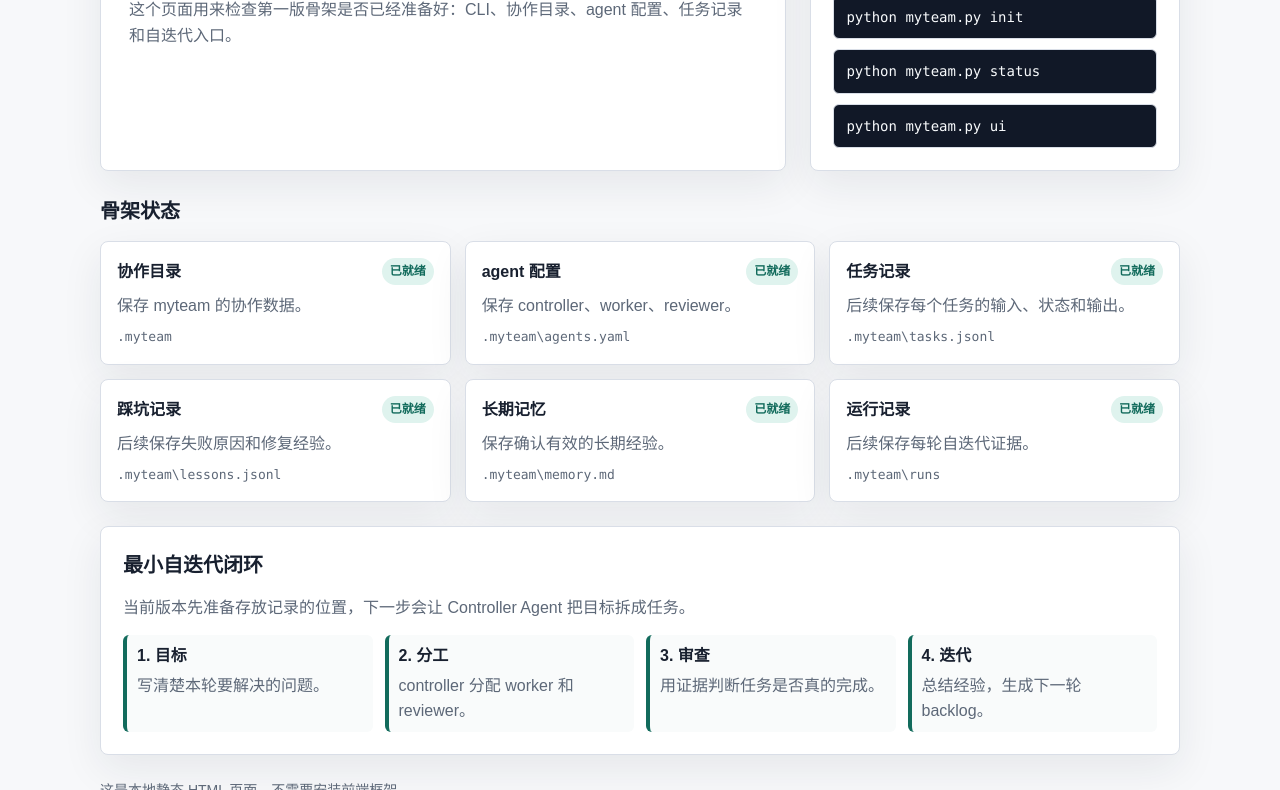
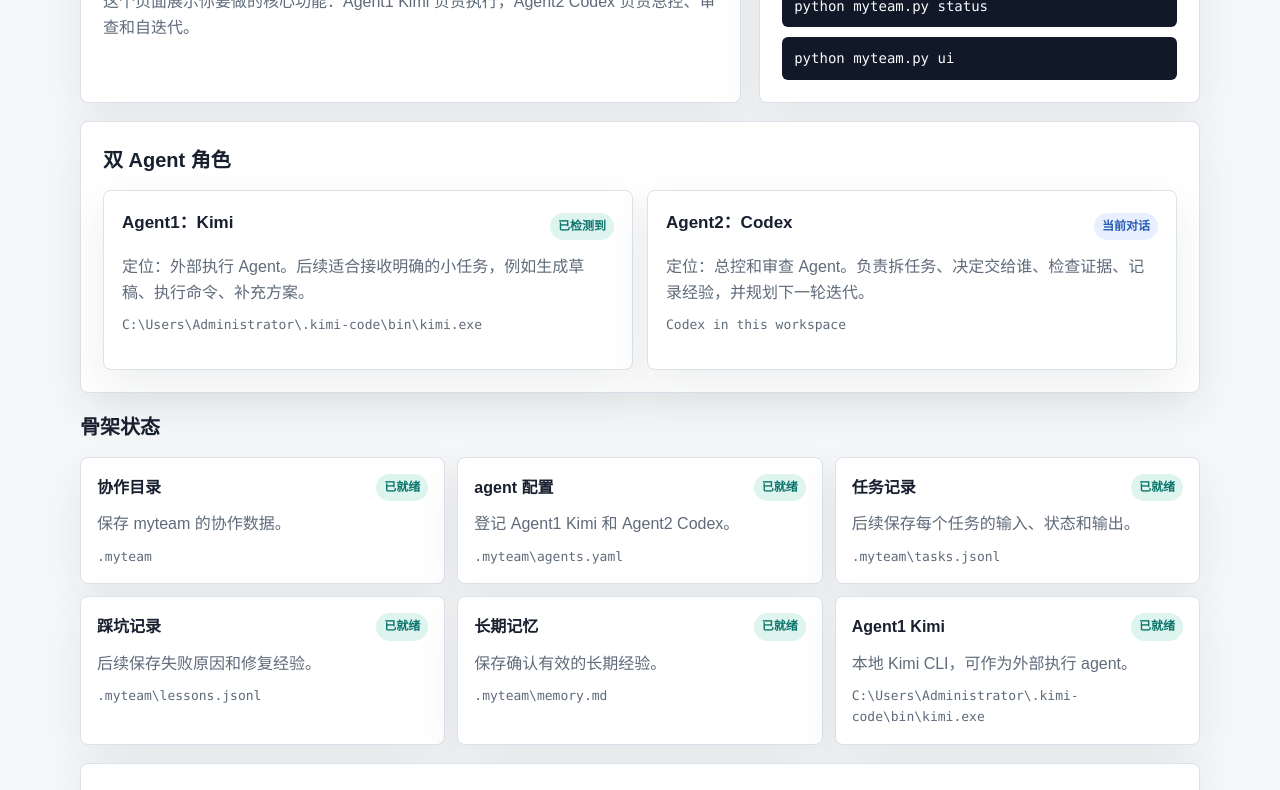
Before and after one commit to jhryo25/myteamOUO, a plain HTML site: page index.html in a window 1280 px wide. Shown: the part 116-906 px from the top of the page. Drawn offline with Linux system fonts and the light colour scheme.

Commit message:
展示 Kimi 和 Codex 双 agent MVP

```diff
--- a/index.html
+++ b/index.html
@@ -3,19 +3,21 @@
 <head>
   <meta charset="utf-8">
   <meta name="viewport" content="width=device-width, initial-scale=1">
-  <title>myteam MVP 验收面板</title>
+  <title>myteam A2A MVP 验收面板</title>
   <style>
     :root {
-      --bg: #f7f8fa;
+      --bg: #f6f7f9;
       --surface: #ffffff;
       --text: #18202f;
-      --muted: #5d6878;
-      --line: #d9dee7;
-      --accent: #126b5c;
-      --accent-soft: #dff3ee;
+      --muted: #5f6b7a;
+      --line: #dce2ea;
+      --accent: #0f766e;
+      --accent-soft: #def5ef;
+      --blue: #275db3;
+      --blue-soft: #e8f0ff;
       --warn: #8a5a00;
       --warn-soft: #fff2cf;
-      --shadow: 0 14px 40px rgba(24, 32, 47, 0.08);
+      --shadow: 0 16px 44px rgba(24, 32, 47, 0.08);
     }
 
     * {
@@ -31,34 +33,34 @@
     }
 
     .shell {
-      width: min(1080px, calc(100% - 32px));
+      width: min(1120px, calc(100% - 32px));
       margin: 0 auto;
       padding: 32px 0 44px;
     }
 
     header {
       display: grid;
-      grid-template-columns: minmax(0, 1.3fr) minmax(260px, 0.7fr);
-      gap: 24px;
-      align-items: stretch;
-      margin-bottom: 24px;
+      grid-template-columns: minmax(0, 1.2fr) minmax(280px, 0.8fr);
+      gap: 18px;
+      margin-bottom: 18px;
     }
 
-    .intro,
     .panel,
-    .status-item {
+    .agent,
+    .status-item,
+    .step {
       background: var(--surface);
       border: 1px solid var(--line);
       border-radius: 8px;
       box-shadow: var(--shadow);
     }
 
-    .intro {
-      padding: 28px;
+    .panel {
+      padding: 22px;
     }
 
     h1 {
-      margin: 0 0 12px;
+      margin: 0 0 10px;
       font-size: 34px;
       line-height: 1.18;
     }
@@ -68,22 +70,21 @@
       font-size: 20px;
     }
 
+    h3 {
+      margin: 0 0 8px;
+      font-size: 17px;
+    }
+
     p {
       margin: 0;
       color: var(--muted);
     }
 
-    .commands {
-      display: grid;
-      gap: 10px;
-      padding: 22px;
-    }
-
     code {
       display: block;
       padding: 10px 12px;
+      margin-top: 10px;
       overflow-wrap: anywhere;
-      border: 1px solid var(--line);
       border-radius: 6px;
       background: #111827;
       color: #f8fafc;
@@ -93,30 +94,27 @@
 
     main {
       display: grid;
-      gap: 24px;
+      gap: 18px;
     }
 
-    .grid {
+    .agents {
       display: grid;
-      grid-template-columns: repeat(3, minmax(0, 1fr));
+      grid-template-columns: repeat(2, minmax(0, 1fr));
       gap: 14px;
     }
 
-    .status-item {
-      padding: 16px;
-      min-height: 112px;
+    .agent {
+      padding: 18px;
+      min-height: 180px;
     }
 
+    .agent-top,
     .status-top {
       display: flex;
       justify-content: space-between;
+      align-items: center;
       gap: 12px;
-      align-items: center;
-      margin-bottom: 8px;
-    }
-
-    .status-name {
-      font-weight: 700;
+      margin-bottom: 10px;
     }
 
     .badge {
@@ -137,50 +135,63 @@
       background: var(--warn-soft);
     }
 
+    .codex {
+      color: var(--blue);
+      background: var(--blue-soft);
+    }
+
     .path {
-      margin-top: 8px;
+      margin-top: 10px;
       color: var(--muted);
       font-family: Consolas, "Courier New", monospace;
       font-size: 13px;
       overflow-wrap: anywhere;
     }
 
-    .panel {
-      padding: 22px;
+    .grid {
+      display: grid;
+      grid-template-columns: repeat(3, minmax(0, 1fr));
+      gap: 12px;
     }
 
-    .steps {
+    .status-item {
+      padding: 16px;
+      min-height: 120px;
+    }
+
+    .status-name {
+      font-weight: 700;
+    }
+
+    .flow {
       display: grid;
       grid-template-columns: repeat(4, minmax(0, 1fr));
       gap: 12px;
-      margin-top: 14px;
     }
 
     .step {
+      padding: 14px;
       border-left: 4px solid var(--accent);
-      padding: 8px 10px;
-      background: #f9fbfb;
-      border-radius: 6px;
-      color: var(--muted);
-      min-height: 80px;
+      min-height: 120px;
     }
 
     .step strong {
       display: block;
+      margin-bottom: 6px;
       color: var(--text);
-      margin-bottom: 4px;
     }
 
     footer {
-      margin-top: 24px;
+      margin-top: 18px;
       color: var(--muted);
       font-size: 14px;
     }
 
-    @media (max-width: 820px) {
+    @media (max-width: 860px) {
       header,
+      .agents,
       .grid,
-      .steps {
+      .flow {
         grid-template-columns: 1fr;
       }
 
@@ -193,19 +204,40 @@
 <body>
   <div class="shell">
     <header>
-      <section class="intro">
-        <h1>myteam MVP 验收面板</h1>
-        <p>这个页面用来检查第一版骨架是否已经准备好：CLI、协作目录、agent 配置、任务记录和自迭代入口。</p>
+      <section class="panel">
+        <h1>myteam A2A MVP 验收面板</h1>
+        <p>这个页面展示你要做的核心功能：Agent1 Kimi 负责执行，Agent2 Codex 负责总控、审查和自迭代。</p>
       </section>
-      <aside class="panel commands">
-        <h2>常用命令</h2>
-        <code>python myteam.py init</code>
+      <aside class="panel">
+        <h2>本地命令</h2>
         <code>python myteam.py status</code>
         <code>python myteam.py ui</code>
       </aside>
     </header>
 
     <main>
+      <section class="panel">
+        <h2>双 Agent 角色</h2>
+        <div class="agents">
+          <article class="agent">
+            <div class="agent-top">
+              <h3>Agent1：Kimi</h3>
+              <span class="badge ok">已检测到</span>
+            </div>
+            <p>定位：外部执行 Agent。后续适合接收明确的小任务，例如生成草稿、执行命令、补充方案。</p>
+            <div class="path">C:\Users\Administrator\.kimi-code\bin\kimi.exe</div>
+          </article>
+          <article class="agent">
+            <div class="agent-top">
+              <h3>Agent2：Codex</h3>
+              <span class="badge codex">当前对话</span>
+            </div>
+            <p>定位：总控和审查 Agent。负责拆任务、决定交给谁、检查证据、记录经验，并规划下一轮迭代。</p>
+            <div class="path">Codex in this workspace</div>
+          </article>
+        </div>
+      </section>
+
       <section>
         <h2>骨架状态</h2>
         <div class="grid">
@@ -222,7 +254,7 @@
               <span class="status-name">agent 配置</span>
               <span class="badge ok">已就绪</span>
             </div>
-            <p>保存 controller、worker、reviewer。</p>
+            <p>登记 Agent1 Kimi 和 Agent2 Codex。</p>
             <div class="path">.myteam\agents.yaml</div>
           </article>
           <article class="status-item">
@@ -251,28 +283,27 @@
           </article>
           <article class="status-item">
             <div class="status-top">
-              <span class="status-name">运行记录</span>
+              <span class="status-name">Agent1 Kimi</span>
               <span class="badge ok">已就绪</span>
             </div>
-            <p>后续保存每轮自迭代证据。</p>
-            <div class="path">.myteam\runs</div>
+            <p>本地 Kimi CLI，可作为外部执行 agent。</p>
+            <div class="path">C:\Users\Administrator\.kimi-code\bin\kimi.exe</div>
           </article>
         </div>
       </section>
 
       <section class="panel">
-        <h2>最小自迭代闭环</h2>
-        <p>当前版本先准备存放记录的位置，下一步会让 Controller Agent 把目标拆成任务。</p>
-        <div class="steps">
-          <div class="step"><strong>1. 目标</strong>写清楚本轮要解决的问题。</div>
-          <div class="step"><strong>2. 分工</strong>controller 分配 worker 和 reviewer。</div>
-          <div class="step"><strong>3. 审查</strong>用证据判断任务是否真的完成。</div>
-          <div class="step"><strong>4. 迭代</strong>总结经验，生成下一轮 backlog。</div>
+        <h2>你要做的功能如何运转</h2>
+        <div class="flow">
+          <div class="step"><strong>1. 用户给目标</strong>例如：低成本搭建一个协作性强的 A2A 工具。</div>
+          <div class="step"><strong>2. Codex 拆任务</strong>把目标拆成可执行、可检查的小任务，并写明验收标准。</div>
+          <div class="step"><strong>3. Kimi 执行任务</strong>Agent1 接收明确任务，产出结果或执行记录。</div>
+          <div class="step"><strong>4. Codex 审查迭代</strong>Agent2 检查证据，更新 lessons、memory 和下一轮 backlog。</div>
         </div>
       </section>
     </main>
 
-    <footer>这是本地静态 HTML 页面，不需要安装前端框架。</footer>
+    <footer>这是最小可行性 HTML，不依赖前端框架；后续可以扩展成真正的任务面板。</footer>
   </div>
 </body>
 </html>
```
Also changed, not shown: .myteam/agents.yaml, README.md, 1 other file.
